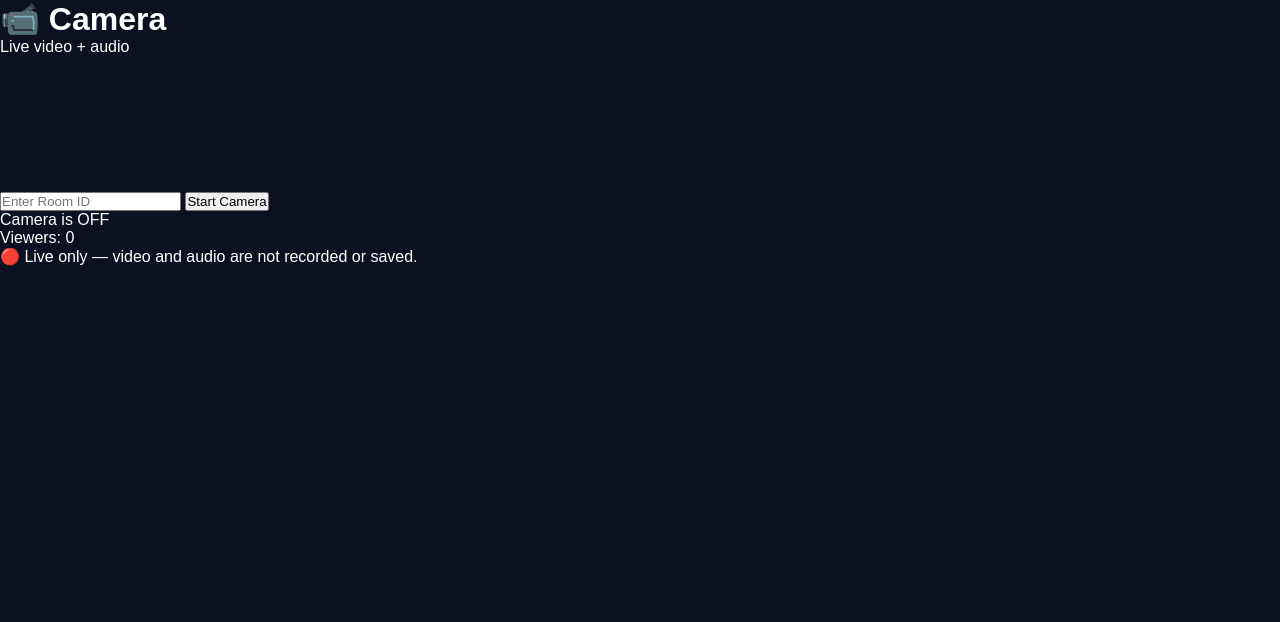
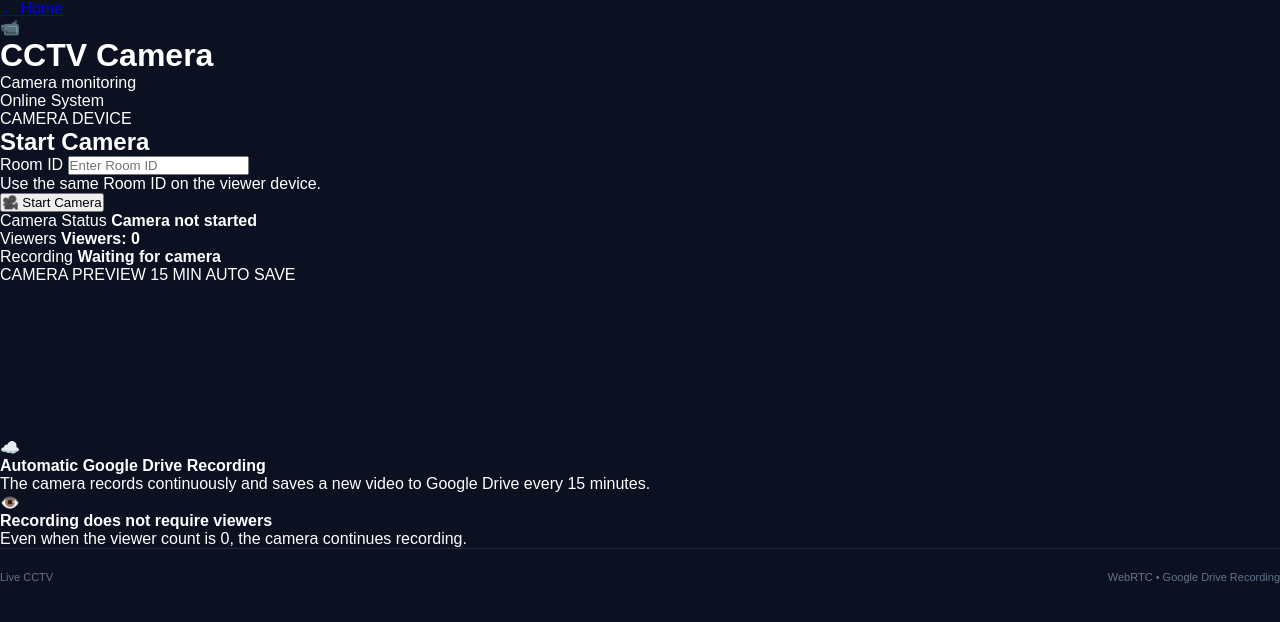
Before and after one commit to harshkr9010/live-camera, a website: page live-camera/public/camera.html in a window 1280 px wide. Drawn offline with nearby package versions, Linux system fonts and the light colour scheme; no server answers.

Commit message:
camera.html

```diff
--- a/live-camera/public/camera.html
+++ b/live-camera/public/camera.html
@@ -10,7 +10,7 @@
         content="width=device-width, initial-scale=1.0"
     >
 
-    <title>Camera - Live Stream</title>
+    <title>Camera - Live CCTV</title>
 
     <link
         rel="stylesheet"
@@ -21,13 +21,80 @@
 
 <body>
 
-    <div class="container">
+    <div class="camera-page">
 
-        <h1>📹 Camera</h1>
+        <!-- HEADER -->
 
-        <p class="subtitle">
-            Live video + audio
+        <header class="camera-header">
+
+            <a
+                href="index.html"
+                class="back-button"
+            >
+                ← Home
+            </a>
+
+            <div class="camera-title">
+
+                <div class="camera-title-icon">
+                    📹
+                </div>
+
+                <div>
+
+                    <h1>
+                        CCTV Camera
+                    </h1>
+
+                    <p>
+                        Camera monitoring
                     </p>
+
+                </div>
+
+            </div>
+
+            <div class="online-badge">
+
+                <span></span>
+
+                Online System
+
+            </div>
+
+        </header>
+
+
+        <!-- MAIN -->
+
+        <main class="camera-main">
+
+            <section class="camera-card">
+
+                <div class="section-heading">
+
+                    <div>
+
+                        <p class="section-label">
+                            CAMERA DEVICE
+                        </p>
+
+                        <h2>
+                            Start Camera
+                        </h2>
+
+                    </div>
+
+                </div>
+
+
+                <!-- ROOM -->
+
+                <div class="room-section">
+
+                    <label for="roomId">
+                        Room ID
+                    </label>
 
                     <input
                         id="roomId"
@@ -36,9 +103,85 @@
                         autocomplete="off"
                     >
 
-        <button id="startButton">
-            Start Camera
+                    <p class="input-help">
+                        Use the same Room ID on the viewer device.
+                    </p>
+
+                </div>
+
+
+                <!-- START BUTTON -->
+
+                <button
+                    id="startButton"
+                    class="start-camera-button"
+                >
+                    🎥 Start Camera
                 </button>
+
+
+                <!-- STATUS -->
+
+                <div class="status-panel">
+
+                    <div class="status-row">
+
+                        <span>
+                            Camera Status
+                        </span>
+
+                        <strong id="status">
+                            Camera not started
+                        </strong>
+
+                    </div>
+
+
+                    <div class="status-row">
+
+                        <span>
+                            Viewers
+                        </span>
+
+                        <strong id="viewerCount">
+                            Viewers: 0
+                        </strong>
+
+                    </div>
+
+
+                    <div class="status-row recording-row">
+
+                        <span>
+                            Recording
+                        </span>
+
+                        <strong
+                            id="recordingStatus"
+                        >
+                            Waiting for camera
+                        </strong>
+
+                    </div>
+
+                </div>
+
+
+                <!-- VIDEO -->
+
+                <div class="video-section">
+
+                    <div class="video-header">
+
+                        <span>
+                            CAMERA PREVIEW
+                        </span>
+
+                        <span>
+                            15 MIN AUTO SAVE
+                        </span>
+
+                    </div>
 
                     <video
                         id="localVideo"
@@ -47,23 +190,73 @@
                         playsinline
                     ></video>
 
-        <div class="status-box">
+                </div>
 
-            <p id="status">
-                Camera is OFF
-            </p>
 
-            <p id="viewerCount">
-                Viewers: 0
+                <!-- INFORMATION -->
+
+                <div class="info-box">
+
+                    <div class="info-icon">
+                        ☁️
+                    </div>
+
+                    <div>
+
+                        <strong>
+                            Automatic Google Drive Recording
+                        </strong>
+
+                        <p>
+                            The camera records continuously
+                            and saves a new video to Google
+                            Drive every 15 minutes.
                         </p>
 
                     </div>
 
-        <p class="notice">
-            🔴 Live only — video and audio are not recorded or saved.
+                </div>
+
+                <div class="info-box">
+
+                    <div class="info-icon">
+                        👁️
+                    </div>
+
+                    <div>
+
+                        <strong>
+                            Recording does not require viewers
+                        </strong>
+
+                        <p>
+                            Even when the viewer count is 0,
+                            the camera continues recording.
                         </p>
 
                     </div>
+
+                </div>
+
+            </section>
+
+        </main>
+
+
+        <footer class="camera-footer">
+
+            <span>
+                Live CCTV
+            </span>
+
+            <span>
+                WebRTC • Google Drive Recording
+            </span>
+
+        </footer>
+
+    </div>
+
 
     <script src="/socket.io/socket.io.js"></script>
 
```
Lines whose indentation alone changed are shown as unchanged.
